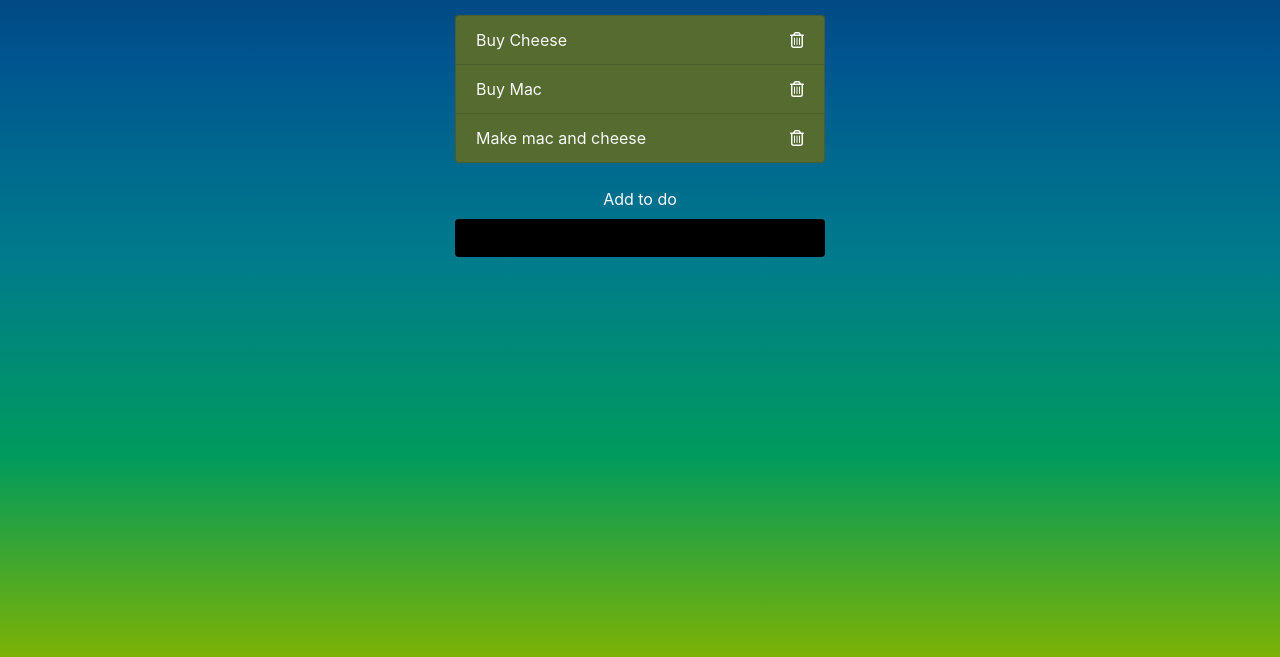
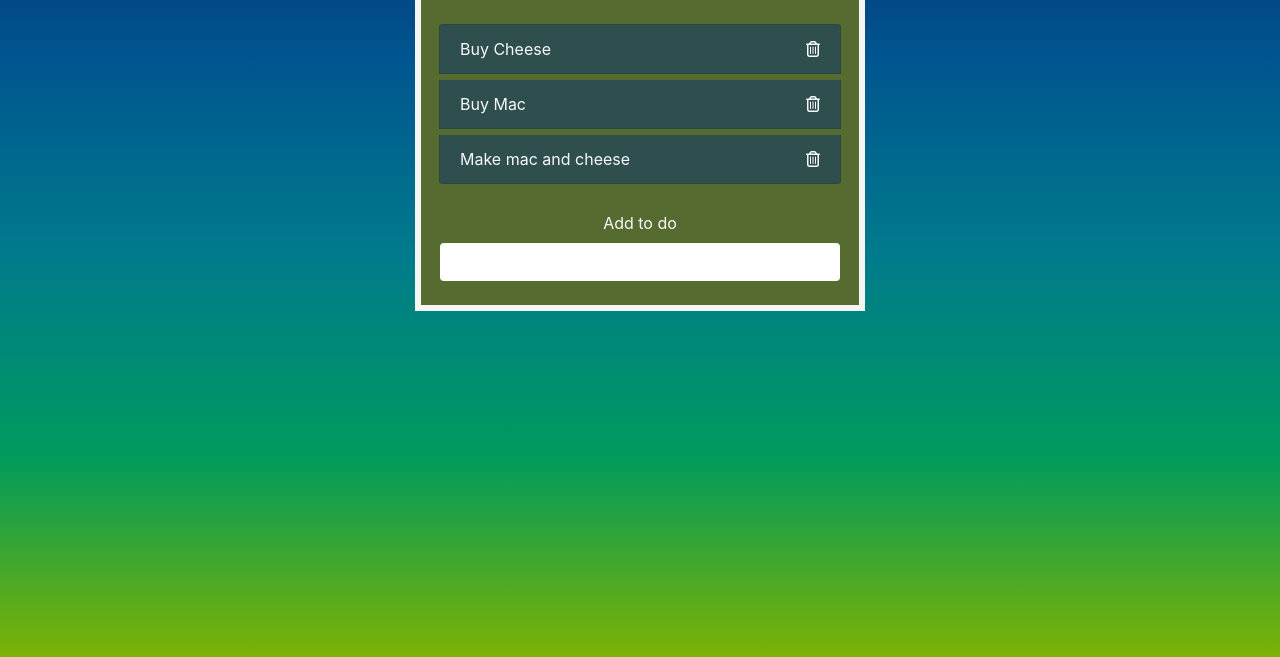
Before and after one commit to DylanBozarth/JSTodoList, a plain HTML site: page index.html in a window 1280 px wide. Shown: the part 143-800 px from the top of the page. Drawn offline with nearby package versions, Linux system fonts and the light colour scheme.

Commit message:
Updated the CSS and JS

```diff
--- a/app.js
+++ b/app.js
@@ -35,13 +35,17 @@ list.addEventListener('click', e => {
       const handle = setTimeout(() => {
         e.target.parentElement.remove();
         clearTimeout(handle);
-      }, 2000);
+      }, 1000);
     }
   });
   list.addEventListener('click', e => {
       if (e.target.classList.contains('delete'))
       e.target.parentElement.classList.add('checkedout')
       papersound.play();
+  });
+  list.addEventListener('click', e => {
+    if (e.target.classList.contains('delete'))
+    e.target.parentElement.classList.add('')
   });
 
 // event listener to the list, when we clikck on the list it checks if the clicked item contains delete
--- a/styles.css
+++ b/styles.css
@@ -2,17 +2,21 @@ body{
   background-image: linear-gradient(to bottom, #052c66, #005590, #007b8c, #009b5d, #7cb204);
   }
   .container{
-    max-width: 400px;
+    max-width: 450px;
+    border-style: solid;
+    border-color: whitesmoke;
+    border-width: 6px;
   }
   input[type=text],
   input[type=text]:focus{
     color: #fff;
     border: none;
-    background: black;
+    background: white;
     max-width: 400px;
   }
   .todos li{
-    background: darkolivegreen;
+    background: darkslategrey;
+    margin: 3px;
   }
   .delete{
     cursor: pointer;
@@ -23,3 +27,9 @@ body{
   .important {
     background-color: red;
   }
+  .checkedout {
+    text-decoration: line-through;
+  }
+  .container {
+    background-color: darkolivegreen;
+  }
```
